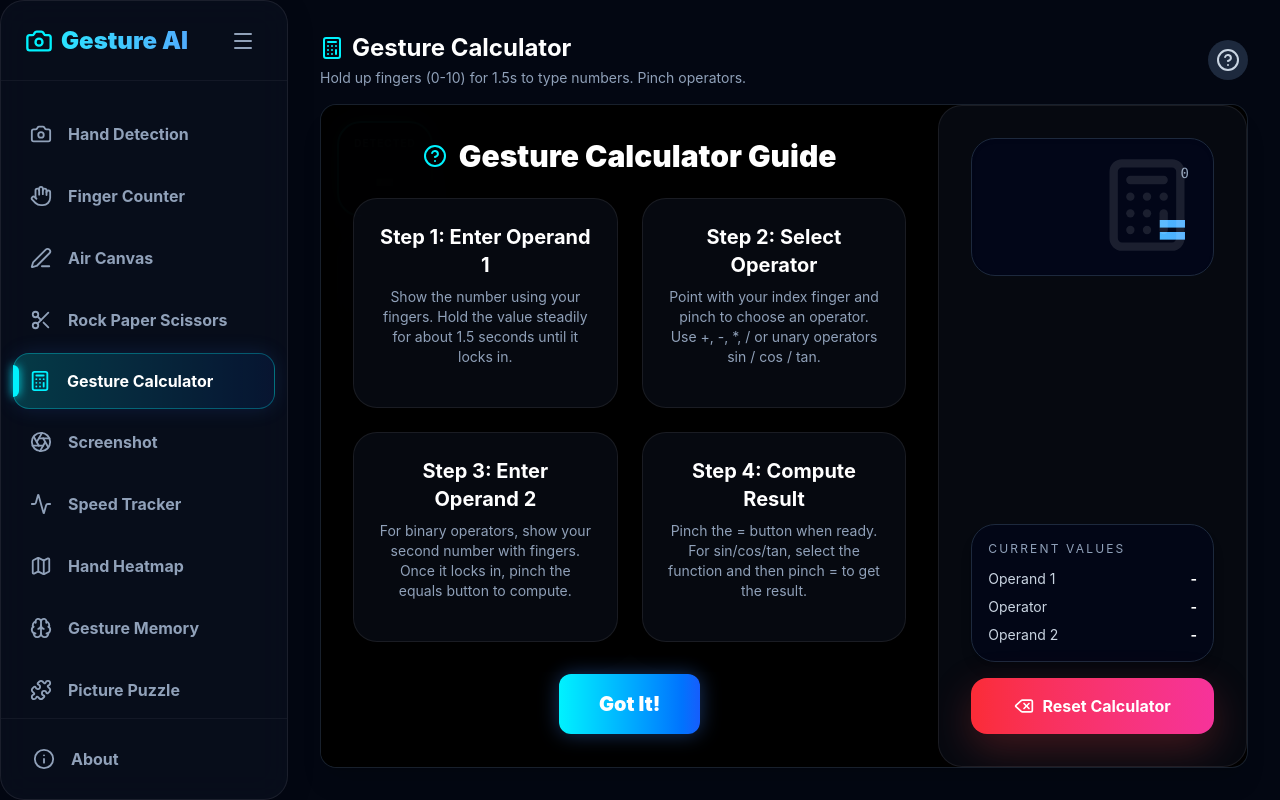
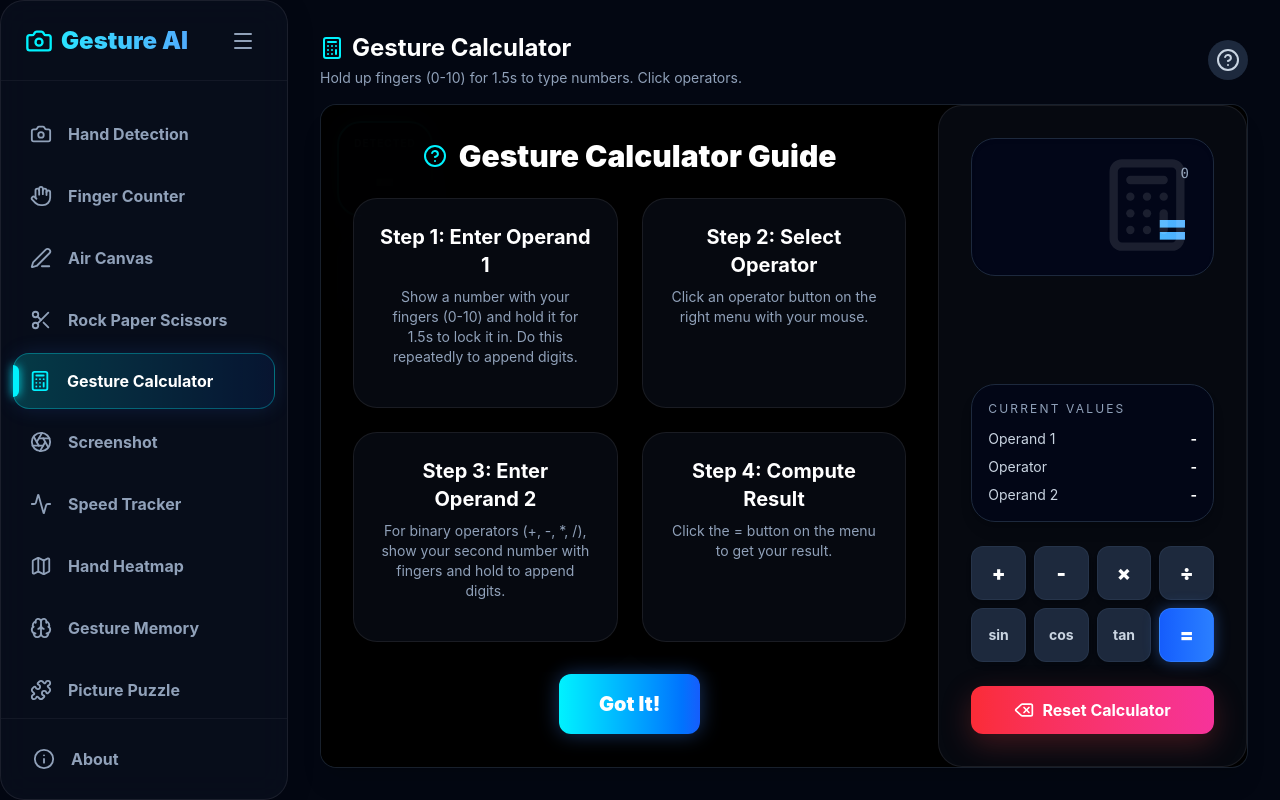
Before and after one commit to roy1686/handdetection, a React (Vite) app: page /app/calculator in a window 1280 px wide. Built offline with nearby package versions, Linux system fonts and the light colour scheme.

Commit message:
updates the gesture calculatore hand detection project

```diff
--- a/src/pages/GestureCalculator.jsx
+++ b/src/pages/GestureCalculator.jsx
@@ -2,7 +2,7 @@ import React, { useState, useRef, useEffect } from 'react';
 import WebcamOverlay from '../components/WebcamOverlay';
 import { drawHandResults } from '../utils/drawHands';
 import { countFingers } from '../utils/gestureMath';
-import { Calculator, Delete, Plus, Minus, X as Multiply, Divide, Equal, RefreshCcw, HelpCircle } from 'lucide-react';
+import { Calculator, Delete, HelpCircle } from 'lucide-react';
 
 export default function GestureCalculator() {
   const [operand1, setOperand1] = useState(null);
@@ -14,22 +14,9 @@ export default function GestureCalculator() {
   const [showInstructions, setShowInstructions] = useState(true);
   const [displayMessage, setDisplayMessage] = useState('Show fingers to input the first operand.');
 
-  const lastPinchRef = useRef(0);
-  const hoverTargetRef = useRef(null);
   const numberBufferRef = useRef([]);
-  const lastNumberLockedTimeRef = useRef(0);
-
-  const operatorRegions = [
-    { label: '+', x: 80, y: 100 },
-    { label: '-', x: 200, y: 100 },
-    { label: '*', x: 320, y: 100 },
-    { label: '/', x: 440, y: 100 },
-    { label: 'sin', x: 80, y: 220 },
-    { label: 'cos', x: 200, y: 220 },
-    { label: 'tan', x: 320, y: 220 },
-    { label: '=', x: 440, y: 220 },
-    { label: 'C', x: 260, y: 320 },
-  ];
+  const stableNumberStartRef = useRef(0);
+  const currentStableNumberRef = useRef(null);
 
   const resetCalculator = () => {
     setOperand1(null);
@@ -40,7 +27,8 @@ export default function GestureCalculator() {
     setDetectedNumber(null);
     setDisplayMessage('Show fingers to input the first operand.');
     numberBufferRef.current = [];
-    lastNumberLockedTimeRef.current = 0;
+    stableNumberStartRef.current = 0;
+    currentStableNumberRef.current = null;
   };
 
   const getExpressionText = () => {
@@ -70,24 +58,23 @@ export default function GestureCalculator() {
       case '-': return formatResult(a - b);
       case '*': return formatResult(a * b);
       case '/': return b === 0 ? 'Error' : formatResult(a / b);
-      case 'sin': return formatResult(Math.sin(a));
-      case 'cos': return formatResult(Math.cos(a));
-      case 'tan': return formatResult(Math.tan(a));
+      case 'sin': return formatResult(Math.sin(a * Math.PI / 180));
+      case 'cos': return formatResult(Math.cos(a * Math.PI / 180));
+      case 'tan': return formatResult(Math.tan(a * Math.PI / 180));
       default: return 'Error';
     }
   };
 
   const lockNumber = (value) => {
     if (stage === 'operand1') {
-      setOperand1(value);
-      setDisplayMessage('Operand 1 locked. Point and pinch an operator.');
-      setStage('operator');
+      setOperand1(prev => prev === null ? value : Number(`${prev}${value}`));
+      setDisplayMessage(`Appended ${value}. Show another digit, or click an operator.`);
       return;
     }
 
     if (stage === 'operand2') {
-      setOperand2(value);
-      setDisplayMessage('Operand 2 locked. Pinch "=" to compute the result.');
+      setOperand2(prev => prev === null ? value : Number(`${prev}${value}`));
+      setDisplayMessage(`Appended ${value}. Show another digit, or click "=" to compute.`);
       return;
     }
   };
@@ -107,7 +94,7 @@ export default function GestureCalculator() {
       if (['sin', 'cos', 'tan'].includes(operator)) {
         const calc = calculateResult();
         setResult(calc);
-        setDisplayMessage('Unary result ready. Press C to start again.');
+        setDisplayMessage('Unary result ready. Press Reset to start again.');
         setStage('result');
         return;
       }
@@ -119,7 +106,7 @@ export default function GestureCalculator() {
 
       const calc = calculateResult();
       setResult(calc);
-      setDisplayMessage('Result ready. Press C to start again.');
+      setDisplayMessage('Result ready. Press Reset to start again.');
       setStage('result');
       return;
     }
@@ -131,62 +118,32 @@ export default function GestureCalculator() {
 
     setOperator(label);
     if (['sin', 'cos', 'tan'].includes(label)) {
-      setDisplayMessage('Unary operator selected. Pinch "=" to compute the result.');
+      setDisplayMessage('Unary operator selected. Click "=" to compute the result.');
       setStage('operator');
     } else {
       setDisplayMessage('Operator selected. Show fingers to input the second operand.');
       setStage('operand2');
       setDetectedNumber(null);
       numberBufferRef.current = [];
-      lastNumberLockedTimeRef.current = 0;
+      stableNumberStartRef.current = 0;
+      currentStableNumberRef.current = null;
     }
   };
 
   const handleResults = (results, ctx, canvas) => {
     drawHandResults(results, ctx, canvas);
 
-    ctx.save();
-    ctx.font = '28px Arial';
-    ctx.textAlign = 'center';
-    ctx.textBaseline = 'middle';
-
-    operatorRegions.forEach(btn => {
-      ctx.fillStyle = hoverTargetRef.current === btn.label ? 'rgba(59, 130, 246, 0.95)' : 'rgba(30, 41, 59, 0.92)';
-      ctx.beginPath();
-      ctx.roundRect(btn.x - 55, btn.y - 55, 110, 110, 26);
-      ctx.fill();
-      ctx.strokeStyle = 'rgba(255, 255, 255, 0.18)';
-      ctx.lineWidth = 2;
-      ctx.stroke();
-      ctx.fillStyle = '#ffffff';
-      ctx.fillText(btn.label, btn.x, btn.y);
-    });
-    ctx.restore();
-
-    if (!results.multiHandLandmarks) {
+    if (!results.multiHandLandmarks || results.multiHandLandmarks.length === 0) {
       if (stage === 'operand1' || stage === 'operand2') setDetectedNumber(null);
       numberBufferRef.current = [];
+      currentStableNumberRef.current = null;
       return;
     }
 
-    let isPinching = false;
-    let pointerPos = null;
     let fingersCount = 0;
-
     results.multiHandLandmarks.forEach((landmarks, index) => {
       const handedness = results.multiHandedness[index].label;
-      const indexTip = landmarks[8];
-      const thumbTip = landmarks[4];
-      const x = (1 - indexTip.x) * canvas.width;
-      const y = indexTip.y * canvas.height;
-      const tX = (1 - thumbTip.x) * canvas.width;
-      const tY = thumbTip.y * canvas.height;
-      const dist = Math.hypot(x - tX, y - tY);
       fingersCount += countFingers(landmarks, handedness);
-      if (!pointerPos || handedness === 'Right') {
-        pointerPos = { x, y };
-        isPinching = dist < 40;
-      }
     });
 
     const now = Date.now();
@@ -206,50 +163,30 @@ export default function GestureCalculator() {
       }
       setDetectedNumber(stableNumber);
 
-      if (stableNumber !== null && now - lastNumberLockedTimeRef.current > 1800) {
+      if (stableNumber !== null) {
+        if (currentStableNumberRef.current !== stableNumber) {
+          currentStableNumberRef.current = stableNumber;
+          stableNumberStartRef.current = now;
+        } else if (now - stableNumberStartRef.current > 1500) {
           if (stage === 'operand1' && operand1 !== stableNumber) {
             lockNumber(stableNumber);
-          lastNumberLockedTimeRef.current = now;
+            currentStableNumberRef.current = null; // Reset to prevent spamming
             ctx.fillStyle = 'rgba(34, 197, 94, 0.22)';
             ctx.fillRect(0, 0, canvas.width, canvas.height);
-        }
-        if (stage === 'operand2' && operand2 !== stableNumber) {
-          setOperand2(stableNumber);
-          setDisplayMessage('Operand 2 locked. Pinch "=" to compute the result.');
-          lastNumberLockedTimeRef.current = now;
+          } else if (stage === 'operand2' && operand2 !== stableNumber) {
+            lockNumber(stableNumber);
+            currentStableNumberRef.current = null; // Reset to prevent spamming
             ctx.fillStyle = 'rgba(34, 197, 94, 0.22)';
             ctx.fillRect(0, 0, canvas.width, canvas.height);
           }
         }
       } else {
+        currentStableNumberRef.current = null;
+      }
+    } else {
       setDetectedNumber(null);
       numberBufferRef.current = [];
-    }
-
-    let hoveredBtn = null;
-    if (pointerPos) {
-      ctx.beginPath();
-      ctx.arc(pointerPos.x, pointerPos.y, 12, 0, 2 * Math.PI);
-      ctx.fillStyle = isPinching ? '#ef4444' : '#3b82f6';
-      ctx.fill();
-      operatorRegions.forEach(btn => {
-        if (pointerPos.x > btn.x - 55 && pointerPos.x < btn.x + 55 && pointerPos.y > btn.y - 55 && pointerPos.y < btn.y + 55) {
-          hoveredBtn = btn.label;
-        }
-      });
-    }
-
-    hoverTargetRef.current = hoveredBtn;
-    if (isPinching && hoveredBtn && now - lastPinchRef.current > 500) {
-      chooseOperator(hoveredBtn);
-      lastPinchRef.current = now;
-      const btn = operatorRegions.find(b => b.label === hoveredBtn);
-      if (btn) {
-        ctx.fillStyle = 'rgba(255, 255, 255, 0.45)';
-        ctx.beginPath();
-        ctx.roundRect(btn.x - 55, btn.y - 55, 110, 110, 26);
-        ctx.fill();
-      }
+      currentStableNumberRef.current = null;
     }
   };
 
@@ -260,7 +197,7 @@ export default function GestureCalculator() {
           <h2 className="text-2xl font-bold mb-1 text-white flex items-center gap-2">
             <Calculator className="text-primary"/> Gesture Calculator
           </h2>
-          <p className="text-slate-400 text-sm">Hold up fingers (0-10) for 1.5s to type numbers. Pinch operators.</p>
+          <p className="text-slate-400 text-sm">Hold up fingers (0-10) for 1.5s to type numbers. Click operators.</p>
         </div>
         <button onClick={() => setShowInstructions(!showInstructions)} className="p-2 rounded-full bg-slate-800 hover:bg-slate-700 text-slate-300 transition-colors">
           <HelpCircle size={24} />
@@ -276,7 +213,7 @@ export default function GestureCalculator() {
                  <span className="text-[10px] text-slate-400 uppercase font-bold tracking-widest mb-1">Detected</span>
                  <span className="text-5xl font-black text-white">{detectedNumber !== null ? detectedNumber : '-'}</span>
                </div>
-               <div className="w-48 rounded-3xl border border-slate-700/50 bg-slate-950/85 p-4 text-left text-sm text-slate-300 shadow-lg">
+               <div className="w-48 rounded-3xl border border-slate-700/50 bg-slate-950/85 p-4 text-left text-sm text-slate-300 shadow-lg pointer-events-auto">
                  <p className="text-xs uppercase tracking-[0.22em] text-slate-500 mb-2">Status</p>
                  <p>{displayMessage}</p>
                </div>
@@ -291,19 +228,19 @@ export default function GestureCalculator() {
                 <div className="grid grid-cols-1 md:grid-cols-2 gap-6 max-w-3xl mb-8">
                   <div className="glass-panel p-6 border-t-4 border-t-green-500 text-center">
                     <span className="text-xl font-bold text-white mb-2 block">Step 1: Enter Operand 1</span>
-                    <p className="text-slate-400 text-sm mb-4">Show the number using your fingers. Hold the value steadily for about 1.5 seconds until it locks in.</p>
+                    <p className="text-slate-400 text-sm mb-4">Show a number with your fingers (0-10) and hold it for 1.5s to lock it in. Do this repeatedly to append digits.</p>
                   </div>
                   <div className="glass-panel p-6 border-t-4 border-t-blue-500 text-center">
                     <span className="text-xl font-bold text-white mb-2 block">Step 2: Select Operator</span>
-                    <p className="text-slate-400 text-sm mb-4">Point with your index finger and pinch to choose an operator. Use +, -, *, / or unary operators sin / cos / tan.</p>
+                    <p className="text-slate-400 text-sm mb-4">Click an operator button on the right menu with your mouse.</p>
                   </div>
                   <div className="glass-panel p-6 border-t-4 border-t-violet-500 text-center">
                     <span className="text-xl font-bold text-white mb-2 block">Step 3: Enter Operand 2</span>
-                    <p className="text-slate-400 text-sm mb-4">For binary operators, show your second number with fingers. Once it locks in, pinch the equals button to compute.</p>
+                    <p className="text-slate-400 text-sm mb-4">For binary operators (+, -, *, /), show your second number with fingers and hold to append digits.</p>
                   </div>
                   <div className="glass-panel p-6 border-t-4 border-t-cyan-500 text-center">
                     <span className="text-xl font-bold text-white mb-2 block">Step 4: Compute Result</span>
-                    <p className="text-slate-400 text-sm mb-4">Pinch the = button when ready. For sin/cos/tan, select the function and then pinch = to get the result.</p>
+                    <p className="text-slate-400 text-sm mb-4">Click the = button on the menu to get your result.</p>
                   </div>
                 </div>
 
@@ -315,7 +252,7 @@ export default function GestureCalculator() {
           </WebcamOverlay>
         </div>
 
-        <div className="w-full lg:w-1/3 glass-panel rounded-none border-l border-slate-700/50 flex flex-col bg-slate-900 p-8">
+        <div className="w-full lg:w-1/3 glass-panel rounded-none border-l border-slate-700/50 flex flex-col bg-slate-900 p-8 overflow-y-auto">
           <div className="flex-1 flex flex-col justify-between gap-6">
             <div className="bg-slate-950 p-6 rounded-3xl border border-slate-800 shadow-inner relative overflow-hidden group">
               <div className="absolute top-0 right-0 p-4 opacity-10 group-hover:opacity-20 transition-opacity">
@@ -348,7 +285,20 @@ export default function GestureCalculator() {
                 </div>
               </div>
 
-              <button onClick={resetCalculator} className="w-full flex items-center justify-center gap-2 py-4 bg-gradient-to-r from-red-500 to-pink-500 text-white rounded-2xl font-bold hover:from-red-400 hover:to-pink-400 transition-all shadow-[0_15px_40px_rgba(239,68,68,0.25)]">
+              {/* Calculator Keypad */}
+              <div className="grid grid-cols-4 gap-2 mt-2">
+                <button onClick={() => chooseOperator('+')} className="py-3 rounded-xl bg-slate-800 hover:bg-slate-700 font-black text-white transition-colors text-xl shadow-md border border-slate-700/50">+</button>
+                <button onClick={() => chooseOperator('-')} className="py-3 rounded-xl bg-slate-800 hover:bg-slate-700 font-black text-white transition-colors text-xl shadow-md border border-slate-700/50">-</button>
+                <button onClick={() => chooseOperator('*')} className="py-3 rounded-xl bg-slate-800 hover:bg-slate-700 font-black text-white transition-colors text-xl shadow-md border border-slate-700/50">×</button>
+                <button onClick={() => chooseOperator('/')} className="py-3 rounded-xl bg-slate-800 hover:bg-slate-700 font-black text-white transition-colors text-xl shadow-md border border-slate-700/50">÷</button>
+
+                <button onClick={() => chooseOperator('sin')} className="py-3 rounded-xl bg-slate-800 hover:bg-slate-700 font-bold text-slate-300 transition-colors text-sm shadow-md border border-slate-700/50">sin</button>
+                <button onClick={() => chooseOperator('cos')} className="py-3 rounded-xl bg-slate-800 hover:bg-slate-700 font-bold text-slate-300 transition-colors text-sm shadow-md border border-slate-700/50">cos</button>
+                <button onClick={() => chooseOperator('tan')} className="py-3 rounded-xl bg-slate-800 hover:bg-slate-700 font-bold text-slate-300 transition-colors text-sm shadow-md border border-slate-700/50">tan</button>
+                <button onClick={() => chooseOperator('=')} className="py-3 rounded-xl bg-gradient-to-r from-blue-600 to-blue-500 hover:from-blue-500 hover:to-blue-400 font-black text-white transition-colors text-xl shadow-[0_0_15px_rgba(59,130,246,0.4)] border border-blue-400/30">=</button>
+              </div>
+
+              <button onClick={resetCalculator} className="mt-2 w-full flex items-center justify-center gap-2 py-3 bg-gradient-to-r from-red-500 to-pink-500 text-white rounded-xl font-bold hover:from-red-400 hover:to-pink-400 transition-all shadow-[0_10px_30px_rgba(239,68,68,0.25)]">
                 <Delete size={20} /> Reset Calculator
               </button>
             </div>
```
Lines whose indentation alone changed are shown as unchanged.
